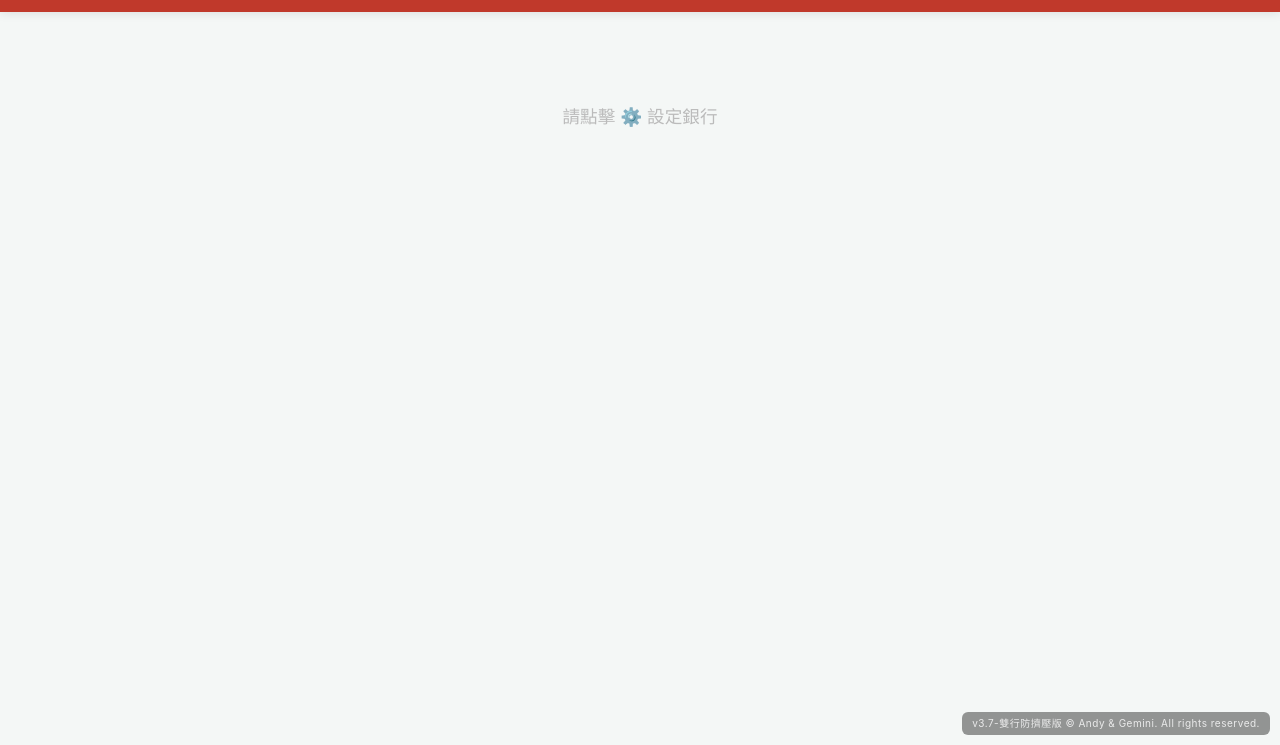
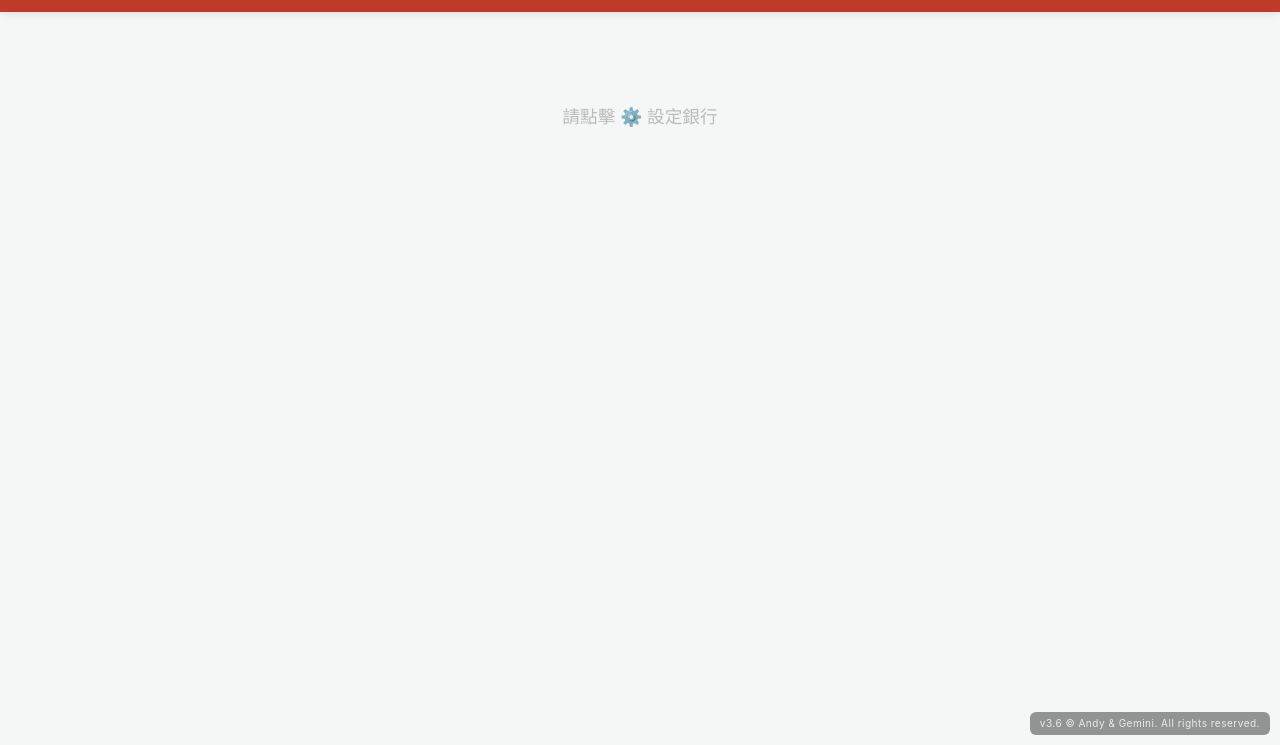
Before and after one commit to andyp4e39-design/macau-coupon-helper-by-andyLCK, a plain HTML site: page index.html in a window 1280 px wide. Shown: the part 55-800 px from the top of the page. Drawn offline with Linux system fonts and the light colour scheme.

Commit message:
Update index.html

```diff
--- a/index.html
+++ b/index.html
@@ -187,7 +187,7 @@
 
 <div class="container" id="mainContainer"></div>
 
-<div class="footer-credit">v3.7-雙行防擠壓版 © Andy & Gemini. All rights reserved.</div>
+<div class="footer-credit">v3.6 © Andy & Gemini. All rights reserved.</div>
 
 <div class="modal" id="bankModal">
     <div class="modal-content">
```
